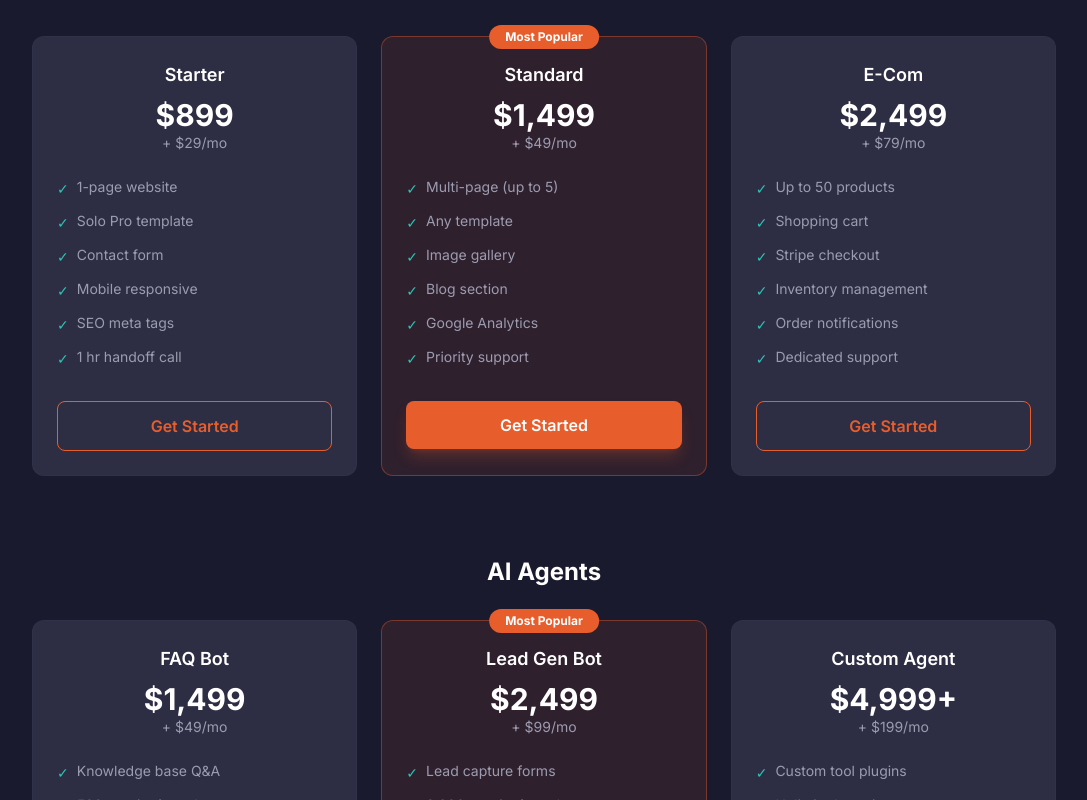
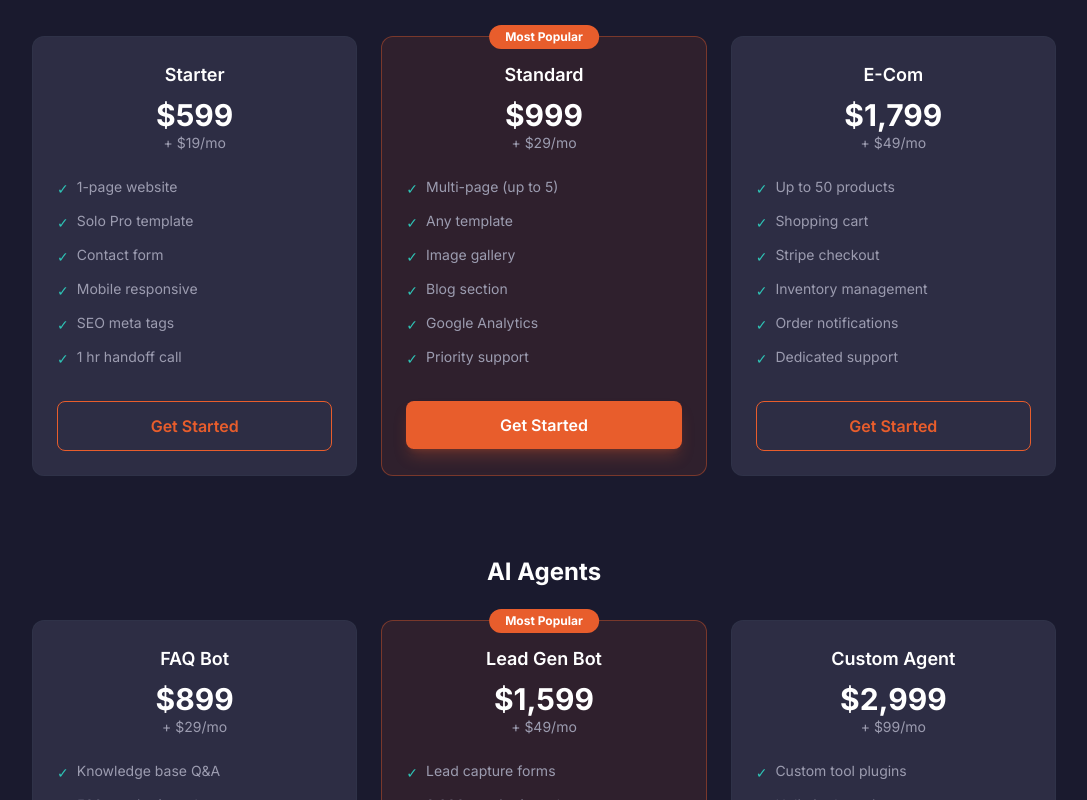
Before and after one commit to Cooldode/Digital-Forge, a React (Vite) app in the folder storefront/: page /pricing in a window 1280 px wide. Shown: the part 440-1240 px from the top of the page, without its empty margins (96-1183 px from the left). Built offline with nearby package versions, Linux system fonts and the light colour scheme.

Commit message:
feat: reduce pricing 25-40% across all tiers

```diff
--- a/storefront/src/components/Offerings.jsx
+++ b/storefront/src/components/Offerings.jsx
@@ -5,8 +5,8 @@ const products = [
     icon: '🌐',
     title: 'Website Packages',
     desc: 'Professional, mobile-first websites delivered in 3 days. Clean templates customized for your brand.',
-    price: 'From $899',
-    monthly: '$29/mo',
+    price: 'From $599',
+    monthly: '$19/mo',
     features: ['Mobile-first responsive design', 'Contact forms & SEO', 'Live in 3 days', 'Ongoing maintenance'],
     slug: 'websites',
   },
@@ -14,8 +14,8 @@ const products = [
     icon: '🤖',
     title: 'AI Agents',
     desc: 'Smart chatbots and automation agents for customer support, lead gen, and more.',
-    price: 'From $1,499',
-    monthly: '$49/mo',
+    price: 'From $899',
+    monthly: '$29/mo',
     features: ['24/7 automated responses', 'Knowledge base Q&A', 'Lead capture & booking', 'Custom training'],
     slug: 'ai-agents',
   },
@@ -23,8 +23,8 @@ const products = [
     icon: '📱',
     title: 'Pre-built Apps',
     desc: 'Booking systems, client portals, and business apps ready to deploy and use.',
-    price: 'From $1,999',
-    monthly: '$49/mo',
+    price: 'From $1,199',
+    monthly: '$29/mo',
     features: ['Booking & scheduling', 'Payment processing', 'Admin dashboard', 'Email notifications'],
     slug: 'apps',
   },
--- a/storefront/src/components/PricingSection.jsx
+++ b/storefront/src/components/PricingSection.jsx
@@ -4,25 +4,25 @@ const pricingPlans = [
   {
     title: 'Websites',
     tiers: [
-      { name: 'Starter', price: '$899', monthly: '$29/mo', popular: false, features: ['1-page website', 'Solo Pro template', 'Contact form', 'Mobile responsive', 'SEO meta tags', '1 hr handoff call'] },
-      { name: 'Standard', price: '$1,499', monthly: '$49/mo', popular: true, features: ['Multi-page (up to 5)', 'Any template', 'Image gallery', 'Blog section', 'Google Analytics', 'Priority support'] },
-      { name: 'E-Com', price: '$2,499', monthly: '$79/mo', popular: false, features: ['Up to 50 products', 'Shopping cart', 'Stripe checkout', 'Inventory management', 'Order notifications', 'Dedicated support'] },
+      { name: 'Starter', price: '$599', monthly: '$19/mo', popular: false, features: ['1-page website', 'Solo Pro template', 'Contact form', 'Mobile responsive', 'SEO meta tags', '1 hr handoff call'] },
+      { name: 'Standard', price: '$999', monthly: '$29/mo', popular: true, features: ['Multi-page (up to 5)', 'Any template', 'Image gallery', 'Blog section', 'Google Analytics', 'Priority support'] },
+      { name: 'E-Com', price: '$1,799', monthly: '$49/mo', popular: false, features: ['Up to 50 products', 'Shopping cart', 'Stripe checkout', 'Inventory management', 'Order notifications', 'Dedicated support'] },
     ],
   },
   {
     title: 'AI Agents',
     tiers: [
-      { name: 'FAQ Bot', price: '$1,499', monthly: '$49/mo', popular: false, features: ['Knowledge base Q&A', '500 queries/month', 'Embeddable widget', 'Basic analytics', 'Email support', '1 revision cycle'] },
-      { name: 'Lead Gen Bot', price: '$2,499', monthly: '$99/mo', popular: true, features: ['Lead capture forms', '2,000 queries/month', 'Appointment booking', 'CRM integration', 'Custom training', 'Priority support'] },
-      { name: 'Custom Agent', price: '$4,999+', monthly: '$199/mo', popular: false, features: ['Custom tool plugins', 'Unlimited queries', 'Multi-channel', 'Dedicated infrastructure', 'SLA guarantee', '24/7 support'] },
+      { name: 'FAQ Bot', price: '$899', monthly: '$29/mo', popular: false, features: ['Knowledge base Q&A', '500 queries/month', 'Embeddable widget', 'Basic analytics', 'Email support', '1 revision cycle'] },
+      { name: 'Lead Gen Bot', price: '$1,599', monthly: '$49/mo', popular: true, features: ['Lead capture forms', '2,000 queries/month', 'Appointment booking', 'CRM integration', 'Custom training', 'Priority support'] },
+      { name: 'Custom Agent', price: '$2,999', monthly: '$99/mo', popular: false, features: ['Custom tool plugins', 'Unlimited queries', 'Multi-channel', 'Dedicated infrastructure', 'SLA guarantee', '24/7 support'] },
     ],
   },
   {
     title: 'Pre-built Apps',
     tiers: [
-      { name: 'Starter', price: '$1,999', monthly: '$49/mo', popular: false, features: ['1 staff account', 'Up to 5 services', 'Email confirmations', 'Calendar view', 'Basic admin panel', '1hr setup call'] },
-      { name: 'Pro', price: '$3,499', monthly: '$99/mo', popular: true, features: ['Multiple staff', 'Stripe payments', 'Calendar sync', 'Custom domain', 'Client portal', 'Priority support'] },
-      { name: 'Enterprise', price: '$5,999+', monthly: '$199/mo', popular: false, features: ['White-label branding', 'Custom integrations', 'Dedicated infra', 'API access', 'SLA guarantee', '24/7 support'] },
+      { name: 'Starter', price: '$1,199', monthly: '$29/mo', popular: false, features: ['1 staff account', 'Up to 5 services', 'Email confirmations', 'Calendar view', 'Basic admin panel', '1hr setup call'] },
+      { name: 'Pro', price: '$2,299', monthly: '$49/mo', popular: true, features: ['Multiple staff', 'Stripe payments', 'Calendar sync', 'Custom domain', 'Client portal', 'Priority support'] },
+      { name: 'Enterprise', price: '$3,999', monthly: '$99/mo', popular: false, features: ['White-label branding', 'Custom integrations', 'Dedicated infra', 'API access', 'SLA guarantee', '24/7 support'] },
     ],
   },
 ]
--- a/storefront/src/pages/Products.jsx
+++ b/storefront/src/pages/Products.jsx
@@ -16,7 +16,7 @@ const categories = [
       'SSL certificate and security included',
     ],
     templates: ['Solo Pro', 'Local Biz', 'Realty', 'Legal', 'E-Com Lite'],
-    price: 'From $899 + $29/mo',
+    price: 'From $599 + $19/mo',
   },
   {
     id: 'ai-agents',
@@ -33,7 +33,7 @@ const categories = [
       'Analytics dashboard with conversation history',
     ],
     templates: ['FAQ Bot', 'Lead Gen Bot', 'Custom Agent'],
-    price: 'From $1,499 + $49/mo',
+    price: 'From $899 + $29/mo',
   },
   {
     id: 'apps',
@@ -50,7 +50,7 @@ const categories = [
       'Multi-user support with roles',
     ],
     templates: ['Booking System', 'Client Portal', 'Waitlist Manager'],
-    price: 'From $1,999 + $49/mo',
+    price: 'From $1,199 + $29/mo',
   },
 ]
 
```
